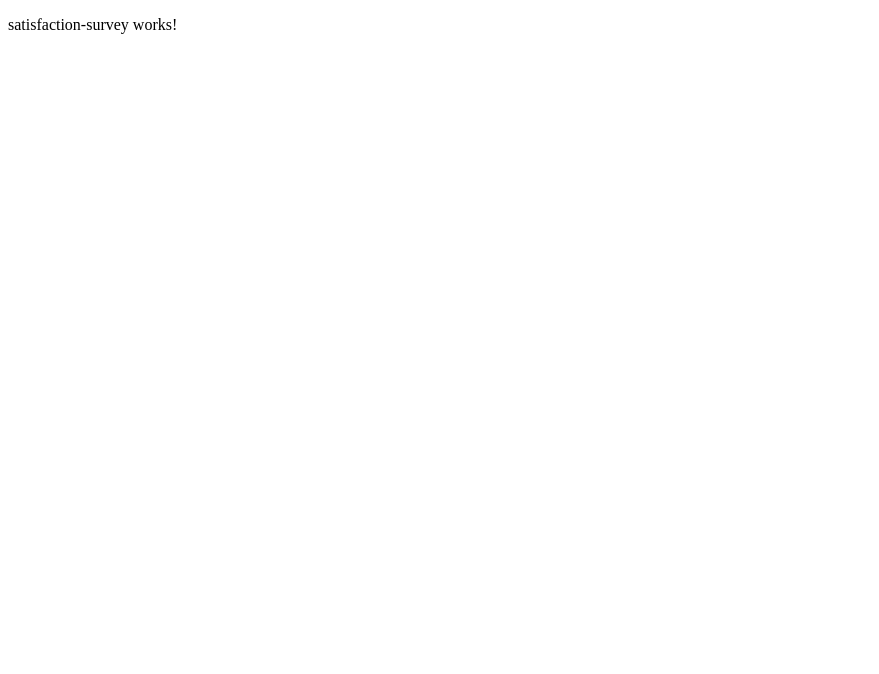
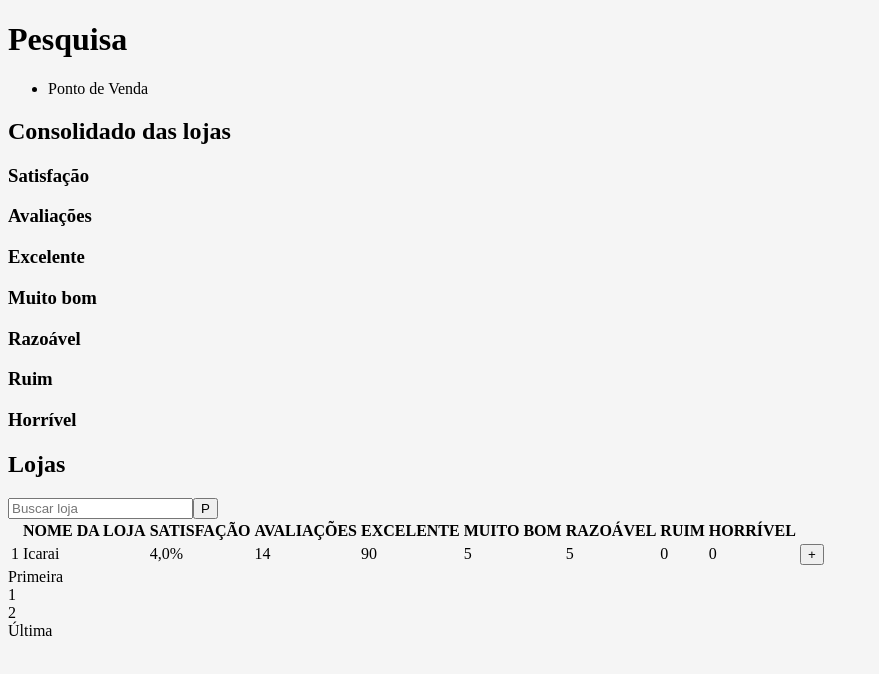
Before and after one commit to erickhs321/satisfaction-survey-challenge, an Angular app: page / in a window 1280 px wide. Shown: the top 674 px of the page, without its empty margins (0-879 px from the left). Built offline with nearby package versions, Linux system fonts and the light colour scheme.

Commit message:
html structure; background-color body; dito favicon

```diff
--- a/src/app/app.component.html
+++ b/src/app/app.component.html
@@ -1,7 +1,7 @@
 <!--The content below is only a placeholder and can be replaced.-->
-<div>
+
+<div id="container">
   <app-satisfaction-survey></app-satisfaction-survey>
 </div>
 
-
 <router-outlet></router-outlet>
--- a/src/app/satisfaction-survey/satisfaction-survey.component.html
+++ b/src/app/satisfaction-survey/satisfaction-survey.component.html
@@ -1,3 +1,70 @@
-<p>
-  satisfaction-survey works!
-</p>
+<div id="container">
+
+  <header>
+    <h1>Pesquisa</h1>
+  </header>
+
+  <nav>
+    <ul>
+      <li>Ponto de Venda</li>
+    </ul>
+  </nav>
+
+  <main>
+    <h2>Consolidado das lojas</h2>
+
+    <div id="satisfaction-container">
+      <div><h3>Satisfação</h3></div>
+      <div><h3>Avaliações</h3></div>
+      <div><h3>Excelente</h3></div>
+      <div><h3>Muito bom</h3></div>
+      <div><h3>Razoável</h3></div>
+      <div><h3>Ruim</h3></div>
+      <div><h3>Horrível</h3></div>
+    </div>
+
+    <h2>Lojas</h2>
+
+    <input type="text" placeholder="Buscar loja">
+    <button>P</button>
+
+    <table>
+      <thead>
+        <tr>
+          <th></th>
+          <th>NOME DA LOJA</th>
+          <th>SATISFAÇÃO</th>
+          <th>AVALIAÇÕES</th>
+          <th>EXCELENTE</th>
+          <th>MUITO BOM</th>
+          <th>RAZOÁVEL</th>
+          <th>RUIM</th>
+          <th>HORRÍVEL</th>
+          <th></th>
+        </tr>
+      </thead>
+
+      <tbody>
+        <tr>
+            <td>1</td>
+            <td>Icarai</td>
+            <td>4,0%</td>
+            <td>14</td>
+            <td>90</td>
+            <td>5</td>
+            <td>5</td>
+            <td>0</td>
+            <td>0</td>
+            <td><button>+</button></td>
+        </tr>
+      </tbody>
+    </table>
+
+    <div>
+      <div>Primeira</div>
+      <div>1</div>
+      <div>2</div>
+      <div>Última</div>
+    </div>
+  </main>
+</div>
--- a/src/styles.scss
+++ b/src/styles.scss
@@ -1 +1,4 @@
 /* You can add global styles to this file, and also import other style files */
+body {
+  background-color: #f5f5f5;
+}
```
Also changed, not shown: 1 other file (tests, documents, lock files or other folders).
